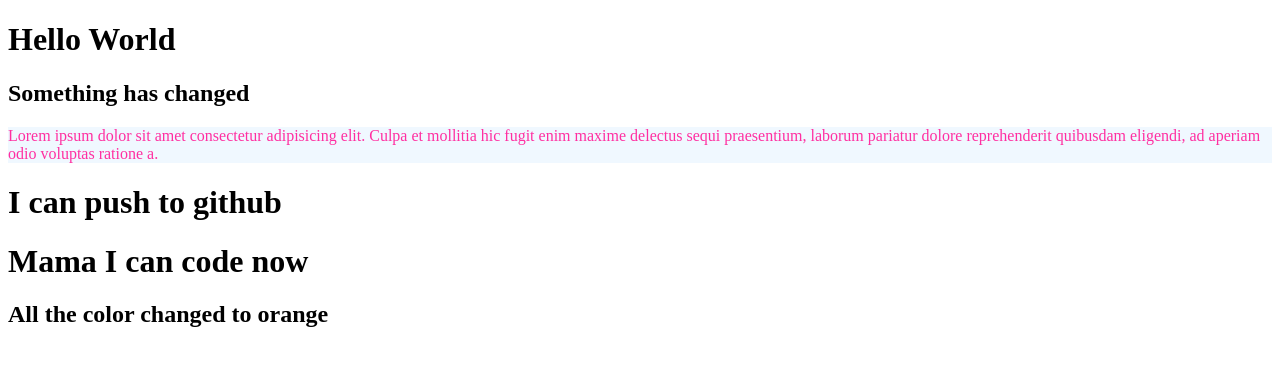
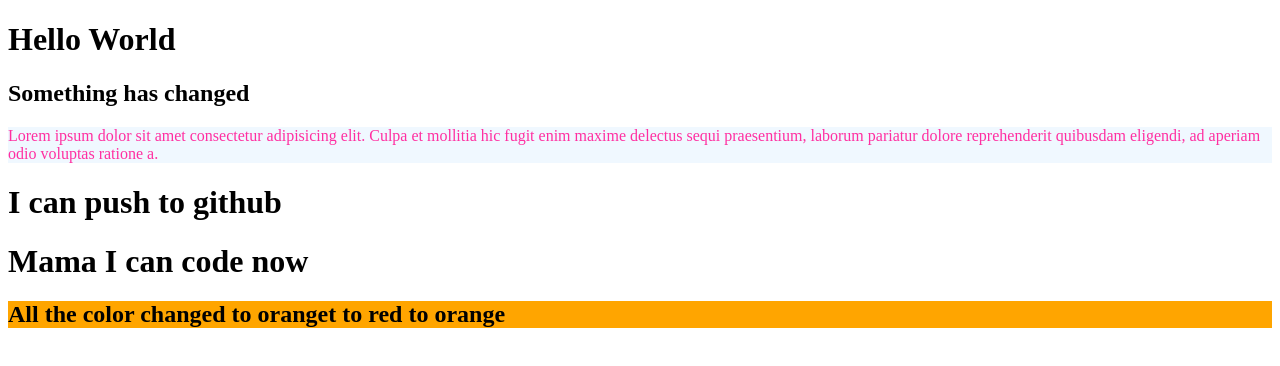
Before and after one commit to Piash-islam/my-second-repo, a plain HTML site: page index.html in a window 1280 px wide. Drawn offline with Linux system fonts and the light colour scheme.

Commit message:
style added

```diff
--- a/index.html
+++ b/index.html
@@ -17,6 +17,6 @@
     </p>
     <h1>I can push to github</h1>
     <h1>Mama I can code now</h1>
-    <h2>All the color changed to orange</h2>
+    <h2 class="orange">All the color changed to oranget to red to orange</h2>
   </body>
 </html>
--- a/style.css
+++ b/style.css
@@ -2,3 +2,7 @@ p{
     color: rgb(255, 47, 161);
     background-color: aliceblue;
 }
+
+.orange{
+    background-color: orange;
+}
```
